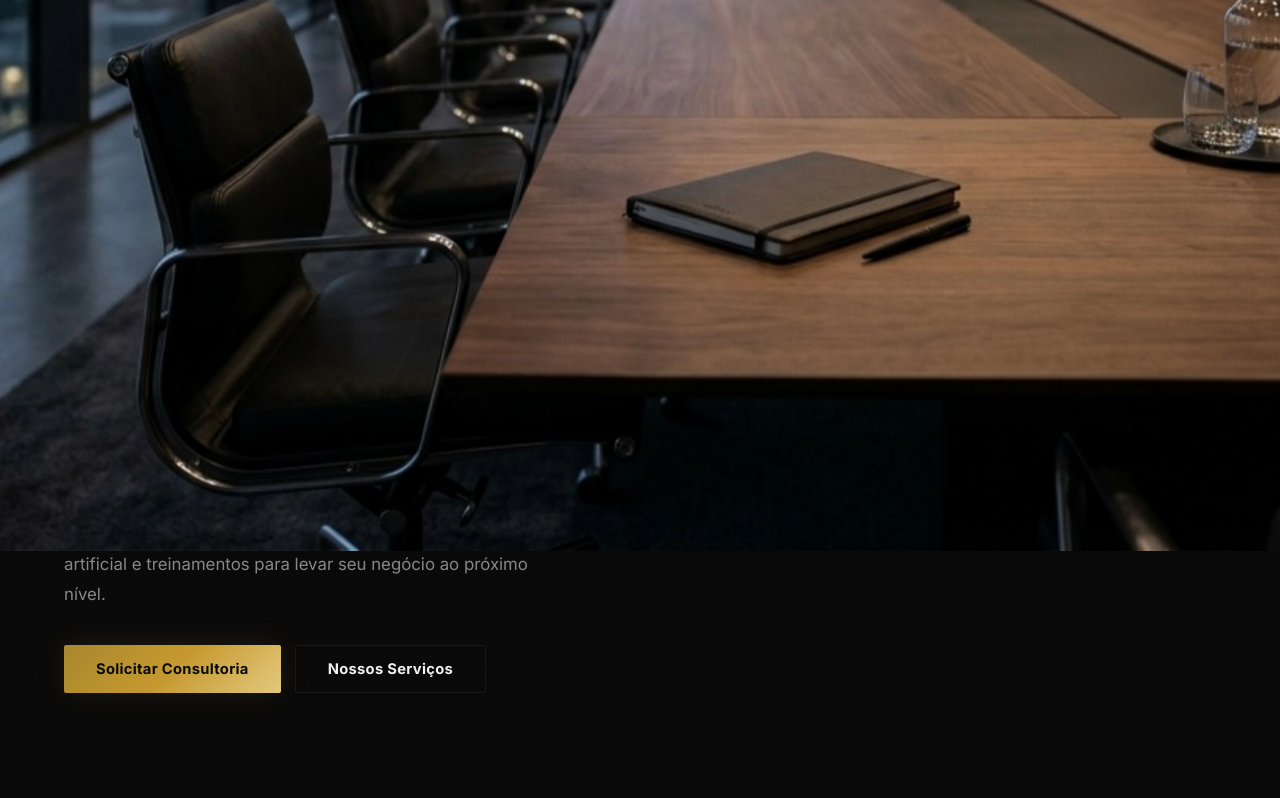
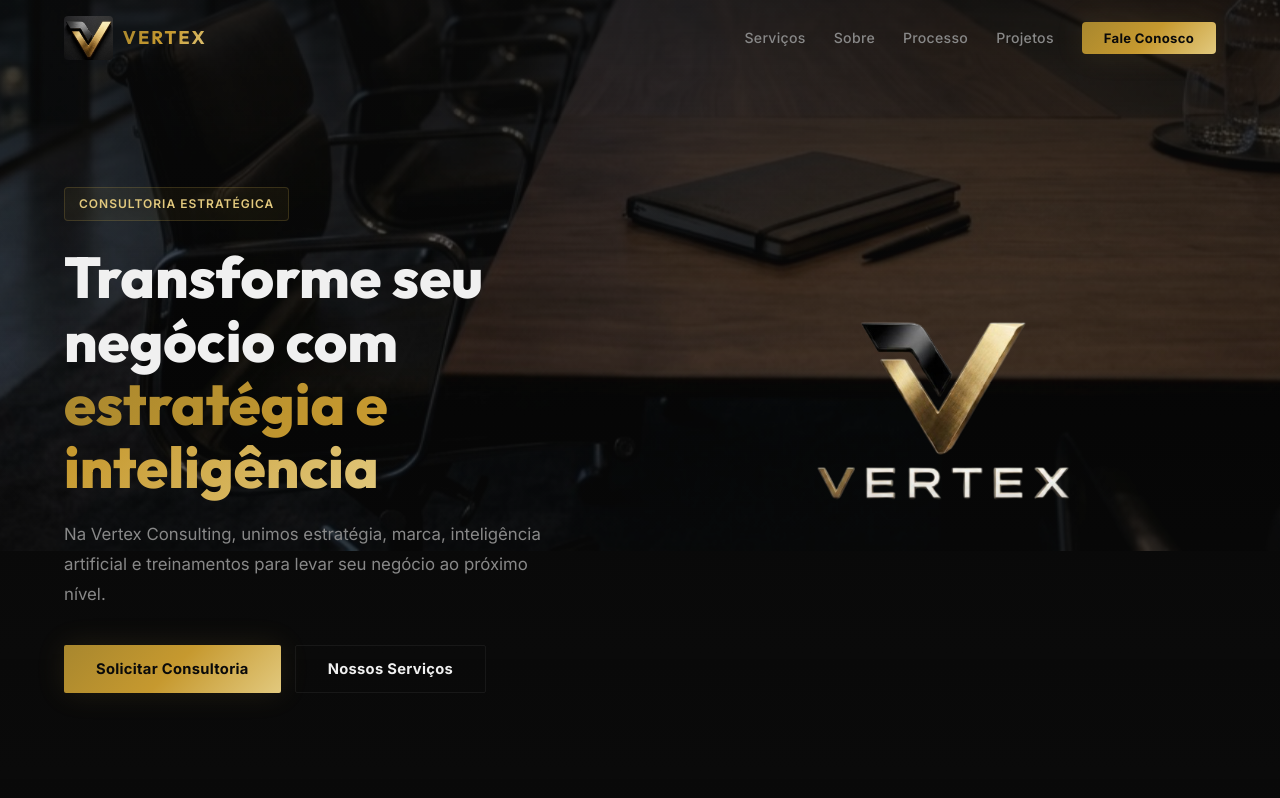
Before and after one commit to vertexxconsulting/Vertexconsulting, a React (Vite) app: page / in a window 1280 px wide. Shown: the top 798 px of the page. Built offline with nearby package versions, Linux system fonts and the light colour scheme; no server answers.

Commit message:
fix: remove bad z-index from parallax-bg causing blank screen

```diff
--- a/src/pages/LandingPage.css
+++ b/src/pages/LandingPage.css
@@ -821,7 +821,7 @@
   bottom: -25%;
   background-size: cover;
   background-position: center;
-  z-index: 9999;
+  z-index: 0;
   will-change: transform;
 }
 .section--photo::before {
```
